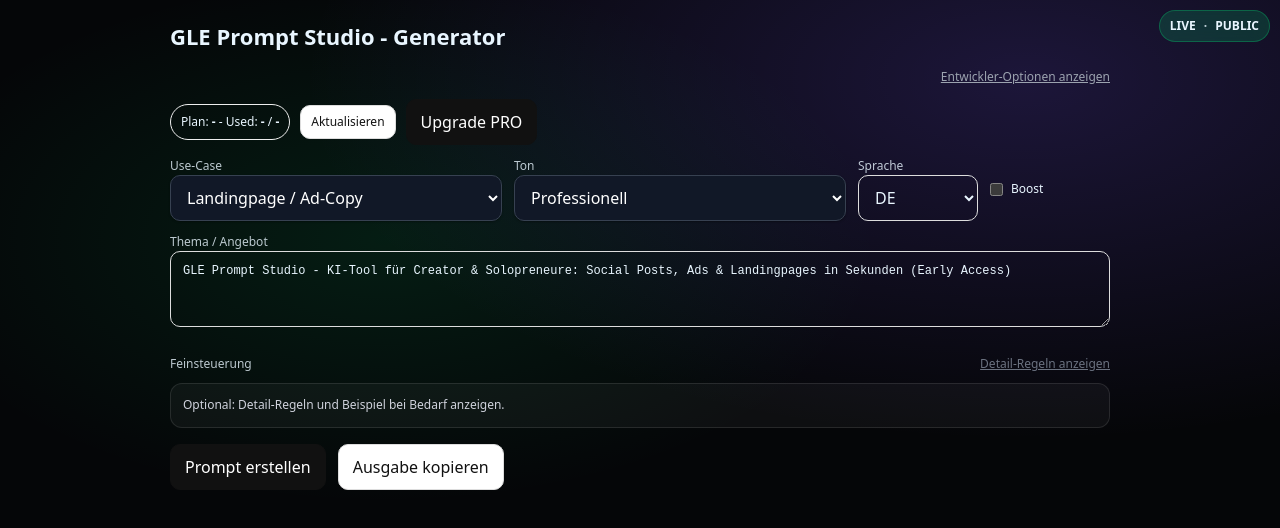
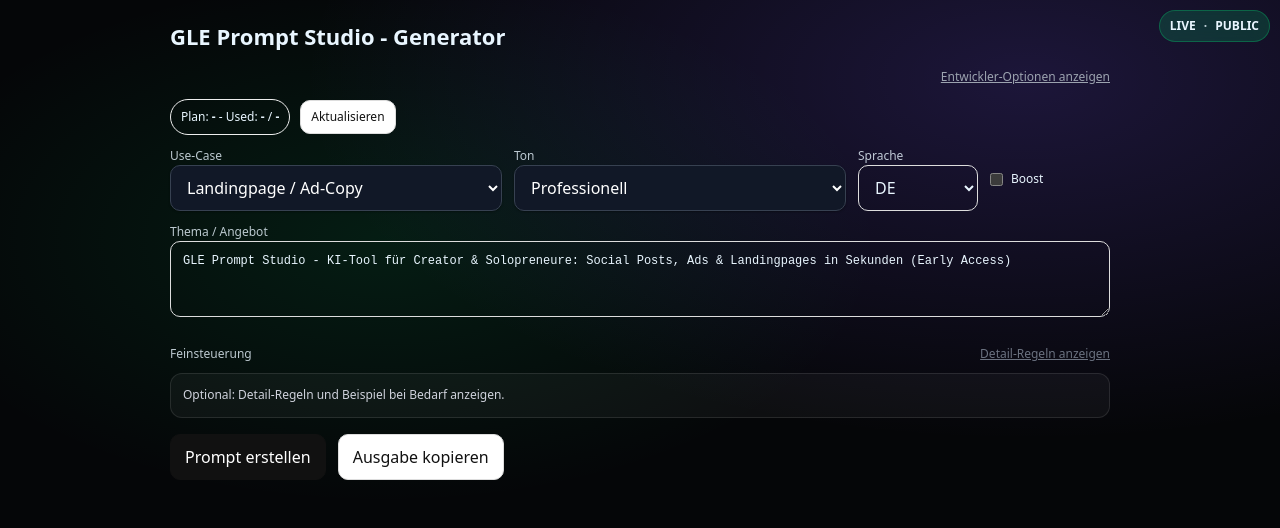
Before and after one commit to Schellencher/gle-prompt-studio-frontend, a Next.js app: page / in a window 1280 px wide. Shown: the top 528 px of the page. Built offline with nearby package versions, Linux system fonts and the light colour scheme; no server answers.

Commit message:
Frontend: avoid upgrade button flicker while loading plan

```diff
--- a/src/app/page.tsx
+++ b/src/app/page.tsx
@@ -858,7 +858,8 @@
           {language === "en" ? "Refresh" : "Aktualisieren"}
         </button>
 
-        {me?.plan !== "PRO" ? (
+        {me?.plan ? (
+          me.plan !== "PRO" ? (
             <button onClick={onUpgrade} disabled={busy} style={btnPrimary}>
               Upgrade PRO
             </button>
@@ -870,7 +871,8 @@
             >
               {language === "en" ? "Manage subscription" : "Abo verwalten"}
             </button>
-        )}
+          )
+        ) : null}
 
         {showDevActions && (
           <button onClick={resetIds} disabled={busy} style={btnSecondary}>
```
Lines whose indentation alone changed are shown as unchanged.
